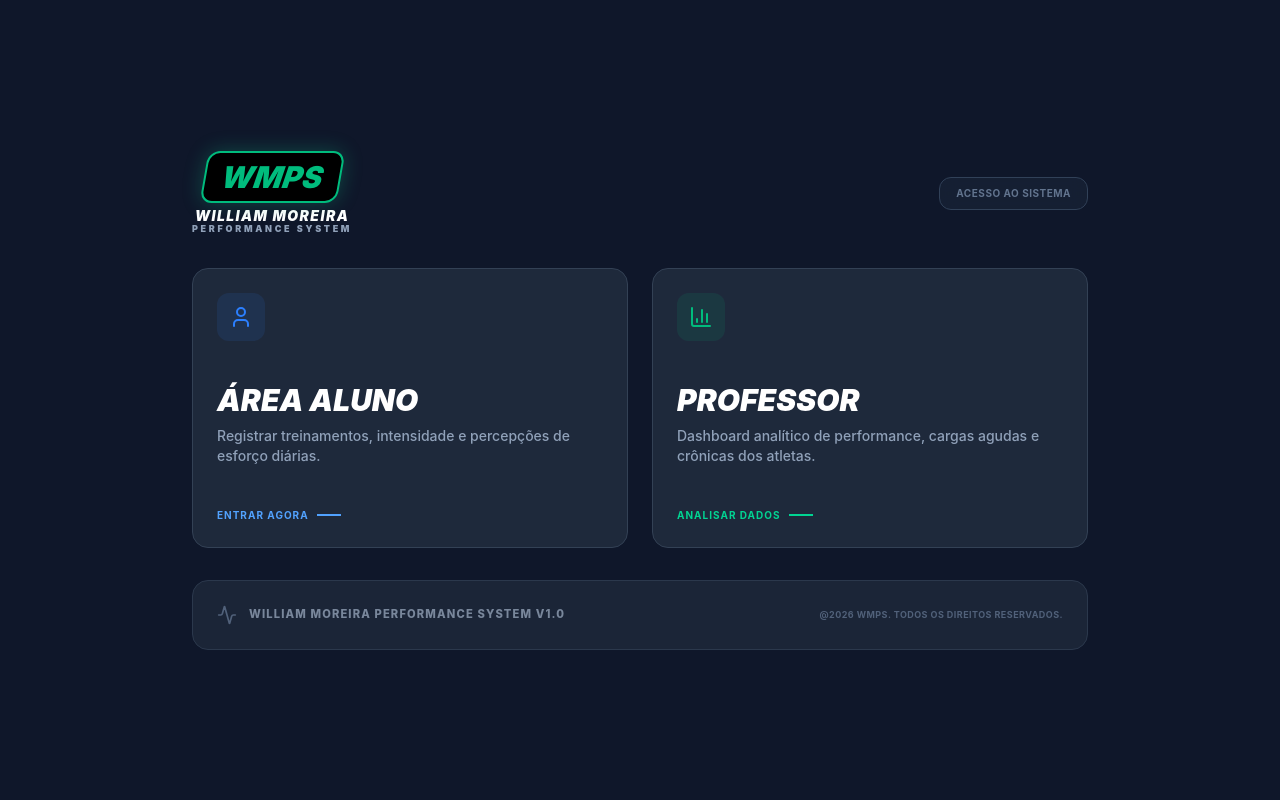
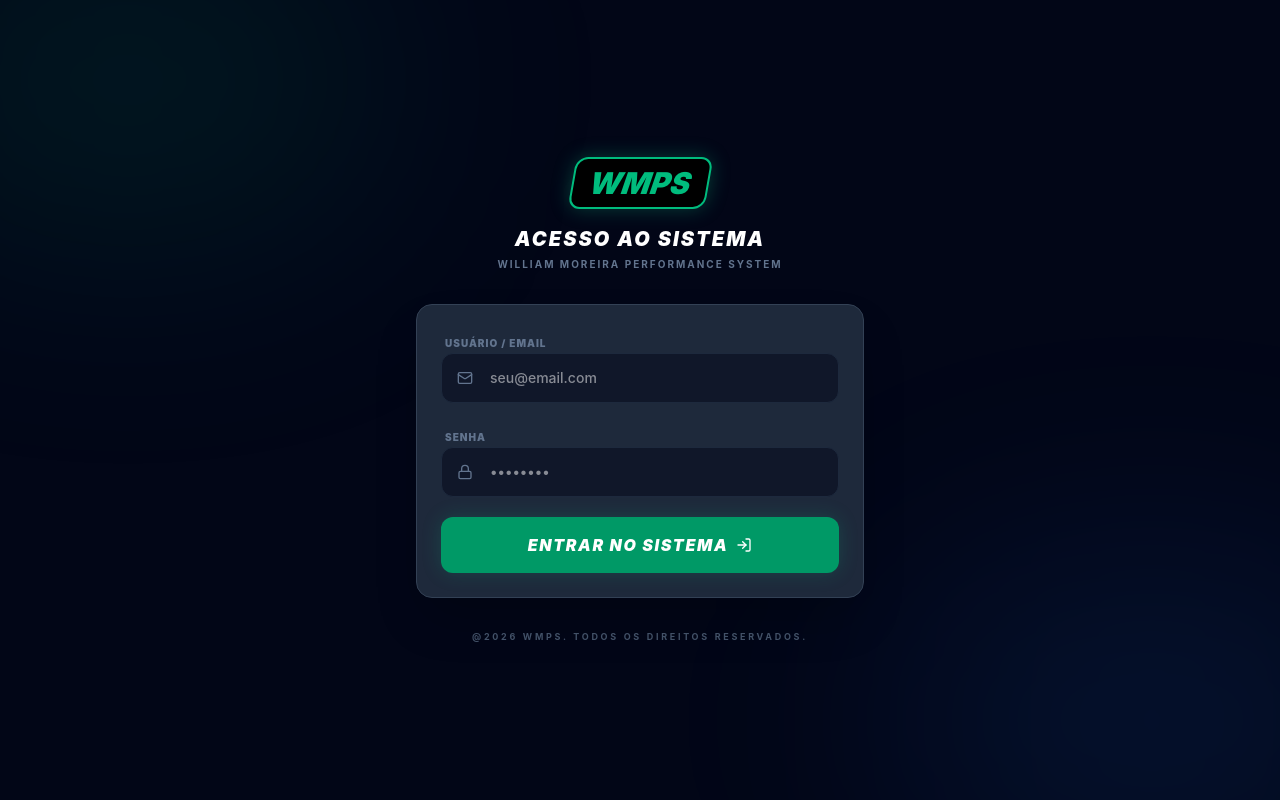
Before and after one commit to aluzdafisiologia-rgb/WMPS-SYSTEM, a Next.js app: page / in a window 1280 px wide. Built offline with nearby package versions, Linux system fonts and the light colour scheme.

Commit message:
feat: adiciona tela de login premium

```diff
--- a/app/page.tsx
+++ b/app/page.tsx
@@ -1,86 +1,209 @@
 'use client'
 
-import React from 'react';
+import React, { useState } from 'react';
 import Link from 'next/link';
-import { motion } from 'motion/react';
-import { User, ShieldCheck, Activity, BarChart3 } from 'lucide-react';
+import { motion, AnimatePresence } from 'motion/react';
+import { User, ShieldCheck, Activity, BarChart3, Lock, Mail, ChevronRight, LogIn } from 'lucide-react';
 
 export default function Home() {
+  const [isLoggedIn, setIsLoggedIn] = useState(false);
+  const [email, setEmail] = useState('');
+  const [password, setPassword] = useState('');
+  const [loading, setLoading] = useState(false);
+  const [error, setError] = useState('');
+
+  const handleLogin = (e: React.FormEvent) => {
+    e.preventDefault();
+    setLoading(true);
+    setError('');
+
+    // Mock login logic - você pode alterar para Supabase Auth depois
+    setTimeout(() => {
+      if (email.toLowerCase() === 'admin' && password === 'admin') {
+        setIsLoggedIn(true);
+      } else if (email && password) {
+        // Aceita qualquer email/senha preenchidos para demonstração,
+        // mas você pode restringir aqui
+        setIsLoggedIn(true);
+      } else {
+        setError('Credenciais inválidas. Tente admin / admin');
+      }
+      setLoading(false);
+    }, 800);
+  };
+
   return (
-    <main className="min-h-screen bg-[#0F172A] flex flex-col items-center justify-center p-6 sm:p-12 font-sans">
+    <main className="min-h-screen bg-[#020617] flex flex-col items-center justify-center p-6 sm:p-12 font-sans relative overflow-hidden">
+      {/* Background Decorative Elements */}
+      <div className="absolute top-[-10%] left-[-10%] w-[40%] h-[40%] bg-emerald-500/10 blur-[120px] rounded-full" />
+      <div className="absolute bottom-[-10%] right-[-10%] w-[40%] h-[40%] bg-blue-500/10 blur-[120px] rounded-full" />
+
+      <AnimatePresence mode="wait">
+        {!isLoggedIn ? (
           <motion.div
+            key="login"
+            initial={{ opacity: 0, scale: 0.95 }}
+            animate={{ opacity: 1, scale: 1 }}
+            exit={{ opacity: 0, scale: 1.05 }}
+            className="max-w-md w-full z-10"
+          >
+            <div className="text-center mb-8 flex flex-col items-center">
+              <div className="bg-black text-emerald-500 border-2 border-emerald-500 font-black px-4 py-1.5 rounded-xl text-3xl italic skew-x-[-10deg] shadow-[0_0_20px_rgba(16,185,129,0.3)] mb-4">
+                WMPS
+              </div>
+              <h1 className="text-xl font-black text-white uppercase italic tracking-widest">Acesso ao Sistema</h1>
+              <p className="text-[10px] text-slate-500 font-bold uppercase tracking-[0.2em] mt-1">William Moreira Performance System</p>
+            </div>
+
+            <div className="bento-card bg-slate-900/40 border-slate-800 backdrop-blur-xl p-8 shadow-2xl">
+              <form onSubmit={handleLogin} className="space-y-5">
+                <div className="space-y-2">
+                  <label className="text-[10px] font-black text-slate-500 uppercase tracking-widest ml-1">Usuário / Email</label>
+                  <div className="relative group">
+                    <Mail className="absolute left-4 top-1/2 -translate-y-1/2 w-4 h-4 text-slate-500 group-focus-within:text-emerald-500 transition-colors" />
+                    <input
+                      type="text"
+                      value={email}
+                      onChange={(e) => setEmail(e.target.value)}
+                      placeholder="seu@email.com"
+                      className="w-full bg-slate-950/50 border border-slate-800 rounded-xl py-3.5 pl-12 pr-4 text-white text-sm outline-none focus:border-emerald-500/50 focus:ring-1 focus:ring-emerald-500/50 transition-all font-medium"
+                      required
+                    />
+                  </div>
+                </div>
+
+                <div className="space-y-2">
+                  <label className="text-[10px] font-black text-slate-500 uppercase tracking-widest ml-1">Senha</label>
+                  <div className="relative group">
+                    <Lock className="absolute left-4 top-1/2 -translate-y-1/2 w-4 h-4 text-slate-500 group-focus-within:text-emerald-500 transition-colors" />
+                    <input
+                      type="password"
+                      value={password}
+                      onChange={(e) => setPassword(e.target.value)}
+                      placeholder="••••••••"
+                      className="w-full bg-slate-950/50 border border-slate-800 rounded-xl py-3.5 pl-12 pr-4 text-white text-sm outline-none focus:border-emerald-500/50 focus:ring-1 focus:ring-emerald-500/50 transition-all font-medium"
+                      required
+                    />
+                  </div>
+                </div>
+
+                {error && (
+                  <motion.p
+                    initial={{ opacity: 0, height: 0 }}
+                    animate={{ opacity: 1, height: 'auto' }}
+                    className="text-[10px] font-bold text-rose-500 uppercase tracking-wider text-center"
+                  >
+                    {error}
+                  </motion.p>
+                )}
+
+                <button
+                  type="submit"
+                  disabled={loading}
+                  className="w-full bg-emerald-600 hover:bg-emerald-500 disabled:opacity-50 text-white font-black uppercase italic py-4 rounded-xl shadow-[0_0_20px_rgba(16,185,129,0.2)] hover:shadow-[0_0_30px_rgba(16,185,129,0.4)] transition-all flex items-center justify-center gap-2 tracking-widest"
+                >
+                  {loading ? (
+                    <div className="w-5 h-5 border-2 border-white/30 border-t-white rounded-full animate-spin" />
+                  ) : (
+                    <>
+                      <span>Entrar no Sistema</span>
+                      <LogIn className="w-4 h-4" />
+                    </>
+                  )}
+                </button>
+              </form>
+            </div>
+
+            <p className="text-center mt-8 text-[9px] text-slate-600 font-bold uppercase tracking-[0.3em]">
+              @2026 WMPS. Todos os direitos reservados.
+            </p>
+          </motion.div>
+        ) : (
+          <motion.div
+            key="selection"
             initial={{ opacity: 0, y: 20 }}
             animate={{ opacity: 1, y: 0 }}
-        className="max-w-4xl w-full space-y-8"
+            className="max-w-4xl w-full space-y-8 z-10"
           >
             {/* Header Block */}
             <header className="flex flex-col sm:flex-row justify-between items-start sm:items-center gap-6">
               <div className="flex flex-col items-center gap-1">
-            <Link href="/" className="bg-black text-emerald-500 border-2 border-emerald-500 font-black px-4 py-1.5 rounded-xl text-3xl italic skew-x-[-10deg] shadow-[0_0_20px_rgba(16,185,129,0.3)]">
+                <div className="bg-black text-emerald-500 border-2 border-emerald-500 font-black px-4 py-1.5 rounded-xl text-3xl italic skew-x-[-10deg] shadow-[0_0_20px_rgba(16,185,129,0.3)]">
                   WMPS
-            </Link>
+                </div>
                 <div className="text-center">
                   <h1 className="text-sm font-black leading-tight text-white uppercase italic tracking-[0.1em]">William Moreira</h1>
                   <p className="text-[9px] text-slate-400 uppercase tracking-[0.3em] font-black -mt-0.5">Performance System</p>
                 </div>
               </div>
-          <div className="bg-slate-800/50 px-4 py-2 rounded-xl border border-slate-700 backdrop-blur-sm hidden sm:block">
-            <p className="text-[10px] text-slate-500 font-bold uppercase tracking-wider">Acesso ao Sistema</p>
-          </div>
+              <button
+                onClick={() => setIsLoggedIn(false)}
+                className="bg-slate-800/50 hover:bg-slate-800 px-4 py-2 rounded-xl border border-slate-700 backdrop-blur-sm transition-all group"
+              >
+                <p className="text-[10px] text-slate-500 group-hover:text-rose-500 font-black uppercase tracking-wider">Sair do Sistema</p>
+              </button>
             </header>
 
             {/* Bento Grid */}
             <div className="grid grid-cols-1 md:grid-cols-2 gap-6">
               <Link href="/athlete" className="group">
                 <motion.div
-              whileHover={{ scale: 1.01, borderColor: '#3b82f6' }}
-              whileTap={{ scale: 0.99 }}
-              className="bento-card h-[280px] flex flex-col justify-between group-hover:bg-slate-800/80"
+                  whileHover={{ scale: 1.02, borderColor: '#3b82f6' }}
+                  whileTap={{ scale: 0.98 }}
+                  className="bento-card h-[280px] flex flex-col justify-between group-hover:bg-slate-800/80 bg-slate-900/60 transition-all border-slate-800 p-8"
                 >
-              <div className="w-12 h-12 bg-blue-500/10 rounded-xl flex items-center justify-center text-blue-500">
-                <User className="w-6 h-6" />
+                  <div className="w-14 h-14 bg-blue-500/10 rounded-2xl flex items-center justify-center text-blue-500 border border-blue-500/20 group-hover:scale-110 transition-transform">
+                    <User className="w-7 h-7" />
                   </div>
-              <div className="space-y-2">
-                <h2 className="text-3xl font-black text-white uppercase italic">Área Aluno</h2>
-                <p className="text-sm text-slate-400 font-medium">Registrar treinamentos, intensidade e percepções de esforço diárias.</p>
+                  <div className="space-y-3">
+                    <h2 className="text-4xl font-black text-white uppercase italic">Área Aluno</h2>
+                    <p className="text-sm text-slate-400 font-medium leading-relaxed">Registrar treinamentos, intensidade e percepções de esforço diárias.</p>
                   </div>
-              <div className="flex items-center gap-2 text-blue-400 text-[10px] font-bold uppercase tracking-widest">
+                  <div className="flex items-center gap-3 text-blue-400 text-[10px] font-black uppercase tracking-widest">
                     <span>Entrar agora</span>
-                <div className="h-0.5 w-6 bg-blue-400"></div>
+                    <ChevronRight className="w-4 h-4" />
                   </div>
                 </motion.div>
               </Link>
 
               <Link href="/coach" className="group">
                 <motion.div
-              whileHover={{ scale: 1.01, borderColor: '#10b981' }}
-              whileTap={{ scale: 0.99 }}
-              className="bento-card h-[280px] flex flex-col justify-between border-slate-700"
+                  whileHover={{ scale: 1.02, borderColor: '#10b981' }}
+                  whileTap={{ scale: 0.98 }}
+                  className="bento-card h-[280px] flex flex-col justify-between group-hover:bg-slate-800/80 bg-slate-900/60 transition-all border-slate-800 p-8"
                 >
-              <div className="w-12 h-12 bg-emerald-500/10 rounded-xl flex items-center justify-center text-emerald-500">
-                <BarChart3 className="w-6 h-6" />
+                  <div className="w-14 h-14 bg-emerald-500/10 rounded-2xl flex items-center justify-center text-emerald-500 border border-emerald-500/20 group-hover:scale-110 transition-transform">
+                    <BarChart3 className="w-7 h-7" />
                   </div>
-              <div className="space-y-2">
-                <h2 className="text-3xl font-black text-white uppercase italic">Professor</h2>
-                <p className="text-sm text-slate-400 font-medium">Dashboard analítico de performance, cargas agudas e crônicas dos atletas.</p>
+                  <div className="space-y-3">
+                    <h2 className="text-4xl font-black text-white uppercase italic">Professor</h2>
+                    <p className="text-sm text-slate-400 font-medium leading-relaxed">Dashboard analítico de performance, cargas agudas e crônicas dos atletas.</p>
                   </div>
-              <div className="flex items-center gap-2 text-emerald-400 text-[10px] font-bold uppercase tracking-widest">
+                  <div className="flex items-center gap-3 text-emerald-400 text-[10px] font-black uppercase tracking-widest">
                     <span>Analisar dados</span>
-                <div className="h-0.5 w-6 bg-emerald-400"></div>
+                    <ChevronRight className="w-4 h-4" />
                   </div>
                 </motion.div>
               </Link>
             </div>
 
             {/* Info Block */}
-        <div className="bento-card bg-slate-900 border-none flex flex-col sm:flex-row items-center justify-between gap-6 opacity-80 py-4 px-8">
-           <div className="flex items-center gap-3 text-center sm:text-left">
-             <Activity className="w-5 h-5 text-slate-500" />
-             <span className="label-caps">William Moreira Performance System V1.0</span>
+            <div className="bento-card bg-slate-900/40 border-slate-800/50 flex flex-col sm:flex-row items-center justify-between gap-6 opacity-80 py-6 px-10 backdrop-blur-sm">
+               <div className="flex items-center gap-4 text-center sm:text-left">
+                 <div className="p-2 bg-slate-800 rounded-lg">
+                    <Activity className="w-5 h-5 text-emerald-500" />
                  </div>
-           <p className="text-[9px] text-slate-500 font-bold uppercase tracking-wider text-center sm:text-right">@2026 WMPS. Todos os direitos reservados.</p>
+                 <span className="text-[10px] font-black text-slate-400 uppercase tracking-widest leading-none">
+                    William Moreira Performance System <span className="text-emerald-500">V1.0</span>
+                 </span>
+               </div>
+               <p className="text-[9px] text-slate-600 font-bold uppercase tracking-[0.2em] text-center sm:text-right italic">
+                 Build: 2026.04.29-A
+               </p>
             </div>
           </motion.div>
+        )}
+      </AnimatePresence>
     </main>
   );
 }
```
Lines whose indentation alone changed are shown as unchanged.
